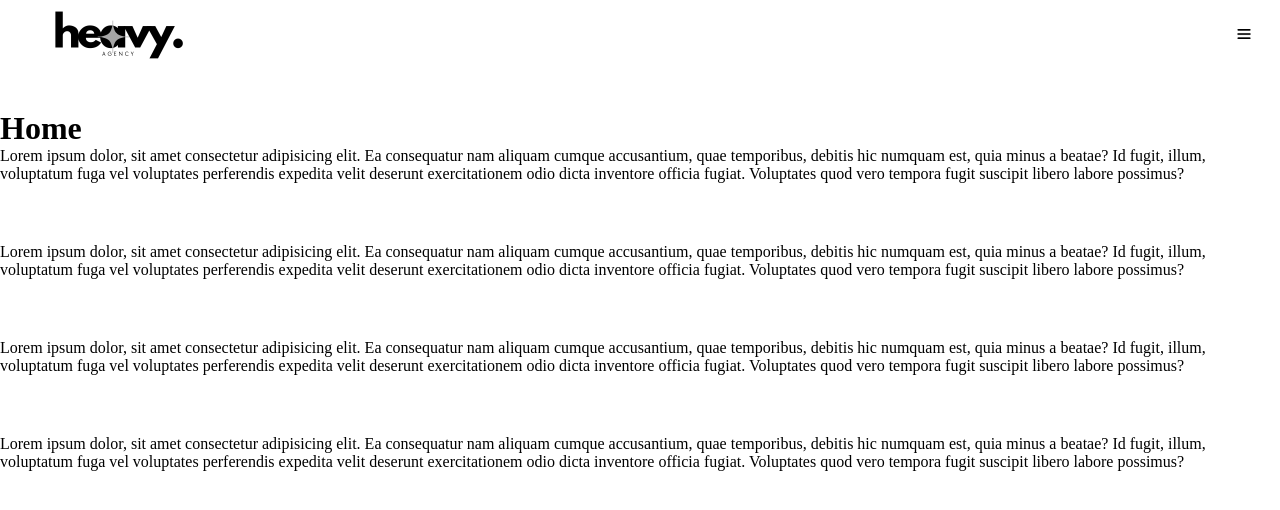
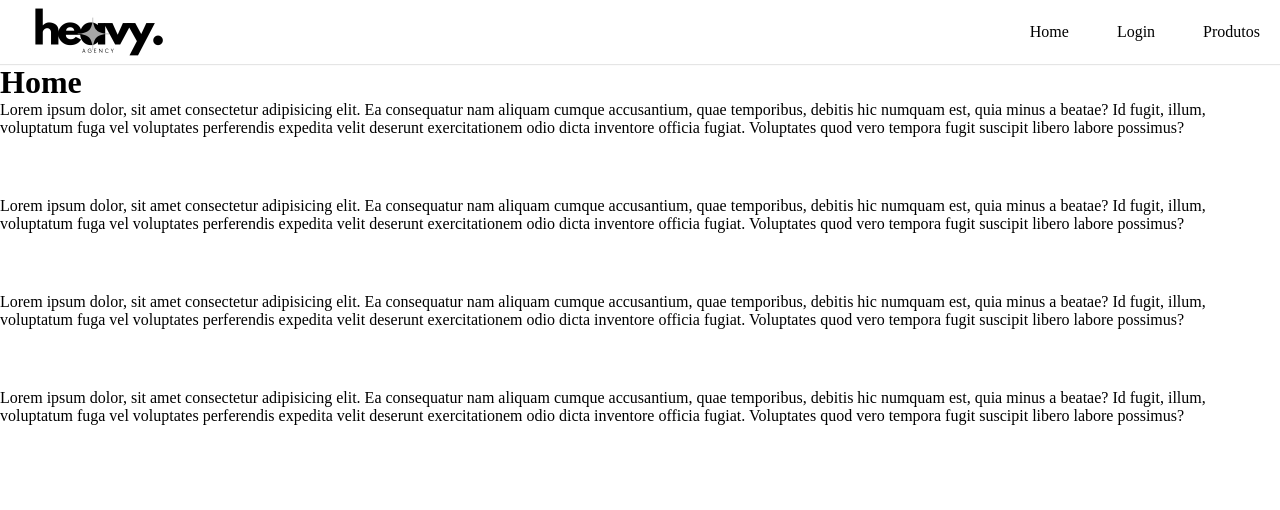
Before and after one commit to Batissta/ecommerce, a React (Vite) app: page / in a window 1280 px wide. Shown: the top 510 px of the page. Built offline with nearby package versions, Linux system fonts and the light colour scheme; a web font is replaced by a local one.

Commit message:
Feat Hook -> useMedia

```diff
--- a/src/App.jsx
+++ b/src/App.jsx
@@ -1,13 +1,12 @@
-import { Outlet } from "react-router-dom";
-import Header from "./components/Header";
-import React from "react";
-import Footer from "./components/Footer";
+import { Outlet } from 'react-router-dom';
+import Header from './components/Header';
+import React from 'react';
+import Footer from './components/Footer';
 
 function App() {
-  const [ativo, setAtivo] = React.useState(false);
   return (
     <>
-      <Header ativo={ativo} setAtivo={setAtivo} />
+      <Header />
       <Outlet />
       {/* <Footer /> */}
     </>
--- a/src/components/Header.jsx
+++ b/src/components/Header.jsx
@@ -1,32 +1,28 @@
-import React from "react";
-import { Link } from "react-router-dom";
-import logoGrande from "../assets/logo_grande.png";
-import "../css/Header.css";
+import React from 'react';
+import { Link } from 'react-router-dom';
+import logoGrande from '../assets/logo_grande.png';
+import useMedia from '../hooks/useMedia';
+import '../css/Header.css';
 
-import Modal from "./Modal";
+import Modal from './Modal';
 
-const Header = ({ ativo, setAtivo }) => {
+const Header = () => {
+  const [ativo, setAtivo] = React.useState(false);
+  const mobile = useMedia('(max-width: 600px)');
+  console.log(mobile);
   const handleClick = () => {
     setAtivo((ativo) => !ativo);
   };
 
   return (
-    // <header className="header-bg">
-    //   <div className="header container">
-    //     <Link to="/" style={{ color: "#121212" }}>
-    //       <h1>Heavy✯</h1>
-    //     </Link>
-
-    //     <div className="menu">
-    //       <Modal handleClick={handleClick} ativo={ativo} />
-    //     </div>
-    //   </div>
-    // </header>
     <header className="header">
-      <Link to="/" style={{ color: "#121212" }}>
-        <img src={logoGrande} alt="" />
-      </Link>
-      <Modal handleClick={handleClick} ativo={ativo} />
+      <nav className="headerNav">
+        <Link to="/" style={{ color: '#121212' }}>
+          <img src={logoGrande} alt="" />
+        </Link>
+        {/* colocar um botão para o login aqui */}
+        <Modal handleClick={handleClick} mobile={mobile} />
+      </nav>
     </header>
   );
 };
--- a/src/components/Modal.jsx
+++ b/src/components/Modal.jsx
@@ -1,36 +1,30 @@
-import React from "react";
-import "../css/Modal.css";
-import ButtonMenu from "./ButtonMenu";
-import { Link } from "react-router-dom";
+import React from 'react';
+import '../css/Modal.css';
+import ButtonMenu from './ButtonMenu';
+import { Link } from 'react-router-dom';
 
-const Modal = ({ handleClick, ativo }) => {
+const Modal = ({ handleClick, mobile }) => {
   return (
     <>
+      {mobile && <ButtonMenu handleClick={handleClick} />}
       <nav className="modal">
-        <ButtonMenu handleClick={handleClick} />
-        {ativo && (
         <ul className="menu">
           <li>
-              <Link className="link" to="/" style={{ display: "block" }}>
+            <Link className="link" to="/" style={{ display: 'block' }}>
               Home
             </Link>
           </li>
           <li>
-              <Link className="link" to="/login" style={{ display: "block" }}>
+            <Link className="link" to="/login" style={{ display: 'block' }}>
               Login
             </Link>
           </li>
           <li>
-              <Link
-                className="link"
-                to="/produtos"
-                style={{ display: "block" }}
-              >
+            <Link className="link" to="/produtos" style={{ display: 'block' }}>
               Produtos
             </Link>
           </li>
         </ul>
-        )}
       </nav>
     </>
   );
--- a/src/css/Header.css
+++ b/src/css/Header.css
@@ -1,36 +1,16 @@
-/* .header-bg {
-  background-color: #e9e9e9;
+.header {
+  position: fixed;
+  z-index: 100;
+  top: 0;
+  width: 100%;
+  box-shadow: 0 1px 1px rgba(0, 0, 0, 0.1);
 }
 
-.header {
-  display: flex;
-  justify-content: space-between;
-  padding: 20px 40px;
-  align-items: center;
-}
-
-.header h1 {
-  font-family: "DM Serif Display", monospace;
-}
-
-.buttonMenu img {
-  height: 32px;
-  width: 32px;
-}
-
-.buttonMenu:hover {
-  cursor: pointer;
-  scale: 1.05;
-} */
-
-.header {
-  padding: 20px;
-  box-sizing: border-box;
-  height: 70px;
+.headerNav {
   align-items: center;
   display: flex;
   justify-content: space-between;
-  margin-bottom: 40px;
+  height: 4rem;
 }
 
 .header a img {
--- a/src/css/global.css
+++ b/src/css/global.css
@@ -1,7 +1,10 @@
+* {
+  box-sizing: border-box;
+}
+
 body {
   margin: 0;
-  padding: 0;
-  box-sizing: border-box;
+  padding: 4rem 0 0 0;
 }
 
 img {
--- /dev/null
+++ b/src/hooks/useMedia.jsx
@@ -0,0 +1,17 @@
+import React from 'react';
+
+const useMedia = (media) => {
+  const [match, setmatch] = React.useState(null);
+  React.useEffect(() => {
+    const changeMatch = () => {
+      const { matches } = window.matchMedia(media);
+      setmatch(matches);
+    };
+    window.addEventListener('resize', changeMatch);
+    return () => window.removeEventListener('resize', changeMatch);
+  }, [media]);
+
+  return match;
+};
+
+export default useMedia;
```
Lines whose indentation alone changed are shown as unchanged.
